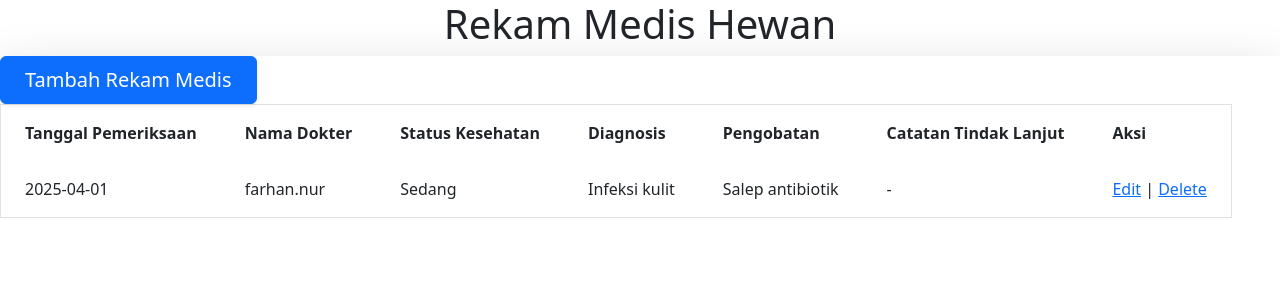
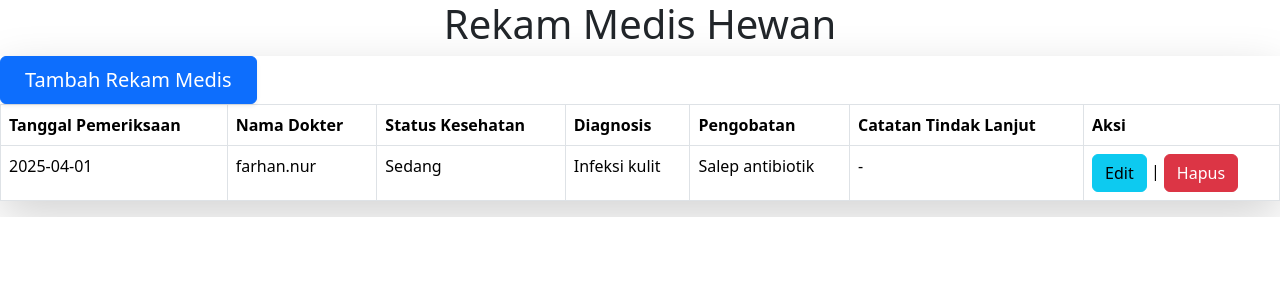
Before and after one commit to Basdat-C02/sizopi, a Django app: page /kesehatan/rekam_medis_hewan/6883e846-f894-40be-9282-30c29169e852/ in a window 1280 px wide. Shown: the top 300 px of the page. Run offline with Django 5.2, Linux system fonts and the light colour scheme.

Commit message:
feat: Add modal for create, edit, delete rekam medis

```diff
--- a/kesehatan/templates/rekam_medis_hewan.html
+++ b/kesehatan/templates/rekam_medis_hewan.html
@@ -4,57 +4,169 @@
 <div class="max-w-7xl mx-auto p-8">
     <h1 class="text-3xl font-semibold text-center mb-8">Rekam Medis Hewan</h1>
 
-
     <div class="bg-white p-6 rounded-lg shadow-lg">
-
         <div class="d-flex justify-content-between mb-6">
             <div>
-                <a href="{% url 'kesehatan:create_rekam_medis' id_hewan %}" class="btn btn-primary btn-lg px-4 py-2 rounded shadow-sm">
+                <button class="btn btn-primary btn-lg px-4 py-2 rounded shadow-sm" data-bs-toggle="modal" data-bs-target="#createModal">
                     Tambah Rekam Medis
-                </a>
+                </button>
             </div>
         </div>
 
-        <table class="min-w-full bg-white border border-gray-300 rounded-md">
+        <table class="table table-bordered">
             <thead>
-                <tr class="bg-gray-200">
-                    <th class="py-3 px-4 text-left">Tanggal Pemeriksaan</th>
-                    <th class="py-3 px-4 text-left">Nama Dokter</th>
-                    <th class="py-3 px-4 text-left">Status Kesehatan</th>
-                    <th class="py-3 px-4 text-left">Diagnosis</th>
-                    <th class="py-3 px-4 text-left">Pengobatan</th>
-                    <th class="py-3 px-4 text-left">Catatan Tindak Lanjut</th>
-                    <th class="py-3 px-4 text-left">Aksi</th>
+                <tr class="bg-light">
+                    <th>Tanggal Pemeriksaan</th>
+                    <th>Nama Dokter</th>
+                    <th>Status Kesehatan</th>
+                    <th>Diagnosis</th>
+                    <th>Pengobatan</th>
+                    <th>Catatan Tindak Lanjut</th>
+                    <th>Aksi</th>
                 </tr>
             </thead>
             <tbody>
                 {% for record in catatan_medis %}
-                    <tr class="border-t">
-                        <td class="py-3 px-4">{{ record.tanggal_pemeriksaan }}</td>
-                        <td class="py-3 px-4">{{ record.username_dh }}</td>
-                        <td class="py-3 px-4">{{ record.status_kesehatan }}</td>
-                        <td class="py-3 px-4">{{ record.diagnosis }}</td>
-                        <td class="py-3 px-4">{{ record.pengobatan }}</td>
-                        <td class="py-3 px-4">
+                <tr>
+                    <td>{{ record.tanggal_pemeriksaan }}</td>
+                    <td>{{ record.username_dh }}</td>
+                    <td>{{ record.status_kesehatan }}</td>
+                    <td>{{ record.diagnosis }}</td>
+                    <td>{{ record.pengobatan }}</td>
+                    <td>
                         {% if record.catatan_tindak_lanjut %}
                             {{ record.catatan_tindak_lanjut }}
                         {% else %}
                             -
                         {% endif %}
                     </td>
-                        <td class="py-3 px-4">
-                            <a href="{% url 'kesehatan:edit_rekam_medis' record.id_hewan %}" class="text-blue-500 hover:underline">Edit</a>
+                    <td>
+                        <button class="btn btn-info" data-bs-toggle="modal" data-bs-target="#editModal" onclick="populateEditForm('{{ record.id_hewan }}', '{{ record.diagnosis }}', '{{ record.pengobatan }}', '{{ record.catatan_tindak_lanjut }}')">
+                            Edit
+                        </button>
                         |
-                            <a href="{% url 'kesehatan:delete_rekam_medis' record.id_hewan %}" class="text-red-500 hover:underline">Delete</a>
+                        <button class="btn btn-danger" data-bs-toggle="modal" data-bs-target="#deleteModal" onclick="setDeleteUrl('{{ record.id_hewan }}')">
+                            Hapus
+                        </button>
                     </td>
                 </tr>
                 {% empty %}
                 <tr>
-                        <td colspan="7" class="py-3 px-4 text-center text-gray-500">No data available</td>
+                    <td colspan="7" class="text-center text-muted">No data available</td>
                 </tr>
                 {% endfor %}
             </tbody>
         </table>
     </div>
 </div>
+
+<!-- Modal for Create Form -->
+<div class="modal fade" id="createModal" tabindex="-1" aria-labelledby="createModalLabel" aria-hidden="true">
+    <div class="modal-dialog">
+        <div class="modal-content">
+            <div class="modal-header">
+                <h5 class="modal-title" id="createModalLabel">Form Pencatatan Rekam Medis</h5>
+                <button type="button" class="btn-close" data-bs-dismiss="modal" aria-label="Close"></button>
+            </div>
+            <form method="POST" action="{% url 'kesehatan:create_rekam_medis' id_hewan %}">
+                {% csrf_token %}
+                <div class="modal-body">
+                    <div class="mb-3">
+                        <label for="tanggal_pemeriksaan" class="form-label">Tanggal Pemeriksaan:</label>
+                        <input type="date" name="tanggal_pemeriksaan" class="form-control">
+                    </div>
+
+                    <div class="mb-3">
+                        <label for="status_kesehatan" class="form-label">Status:</label>
+                        <select name="status_kesehatan" class="form-select">
+                            <option value="">Pilih Status</option>
+                            <option value="Sehat">Sehat</option>
+                            <option value="Sakit">Sakit</option>
+                        </select>
+                    </div>
+
+                    <div class="mb-3">
+                        <label for="diagnosis" class="form-label">Diagnosa:</label>
+                        <input type="text" name="diagnosis" class="form-control">
+                    </div>
+
+                    <div class="mb-3">
+                        <label for="pengobatan" class="form-label">Pengobatan:</label>
+                        <input type="text" name="pengobatan" class="form-control">
+                    </div>
+
+                </div>
+                <div class="modal-footer">
+                    <button type="button" class="btn btn-secondary" data-bs-dismiss="modal">Batal</button>
+                    <button type="submit" class="btn btn-primary">Simpan</button>
+                </div>
+            </form>
+        </div>
+    </div>
+</div>
+
+<!-- Modal for Edit Form -->
+<div class="modal fade" id="editModal" tabindex="-1" aria-labelledby="editModalLabel" aria-hidden="true">
+    <div class="modal-dialog">
+        <div class="modal-content">
+            <div class="modal-header">
+                <h5 class="modal-title" id="editModalLabel">Edit Rekam Medis</h5>
+                <button type="button" class="btn-close" data-bs-dismiss="modal" aria-label="Close"></button>
+            </div>
+            <form method="POST" action="{% url 'kesehatan:edit_rekam_medis' id_hewan %}">
+                {% csrf_token %}
+                <div class="modal-body">
+                    <div class="mb-3">
+                        <label for="diagnosis" class="form-label">Diagnosa Baru:</label>
+                        <input type="text" name="diagnosis" id="edit_diagnosis" class="form-control">
+                    </div>
+
+                    <div class="mb-3">
+                        <label for="pengobatan" class="form-label">Pengobatan Baru:</label>
+                        <input type="text" name="pengobatan" id="edit_pengobatan" class="form-control">
+                    </div>
+
+                    <div class="mb-3">
+                        <label for="catatan_tindak_lanjut" class="form-label">Catatan Tindak Lanjut:</label>
+                        <input type="text" name="catatan_tindak_lanjut" id="edit_catatan_tindak_lanjut" class="form-control">
+                    </div>
+                </div>
+                <div class="modal-footer">
+                    <button type="button" class="btn btn-secondary" data-bs-dismiss="modal">Batal</button>
+                    <button type="submit" class="btn btn-primary">Simpan</button>
+                </div>
+            </form>
+        </div>
+    </div>
+</div>
+
+<!-- Modal for Delete Confirmation -->
+<div class="modal fade" id="deleteModal" tabindex="-1" aria-labelledby="deleteModalLabel" aria-hidden="true">
+    <div class="modal-dialog">
+        <div class="modal-content">
+            <div class="modal-header">
+                <h5 class="modal-title" id="deleteModalLabel">Hapus Rekam Medis</h5>
+                <button type="button" class="btn-close" data-bs-dismiss="modal" aria-label="Close"></button>
+            </div>
+            <div class="modal-body">
+                <p>Apakah Anda yakin ingin menghapus rekam medis ini?</p>
+            </div>
+            <div class="modal-footer">
+                <button type="button" class="btn btn-secondary" data-bs-dismiss="modal">Tidak</button>
+                <form method="POST" id="deleteForm" style="display: inline;">
+                    {% csrf_token %}
+                    <button type="submit" class="btn btn-danger">Ya</button>
+                </form>
+            </div>
+        </div>
+    </div>
+</div>
+
+<script>
+    function setDeleteUrl(id_hewan) {
+        const deleteUrl = "{% url 'kesehatan:delete_rekam_medis' id_hewan %}".replace('id_hewan', id_hewan);
+        document.getElementById('deleteForm').action = deleteUrl;
+    }
+</script>
+
 {% endblock %}
--- a/kesehatan/urls.py
+++ b/kesehatan/urls.py
@@ -1,5 +1,5 @@
 from django.urls import path
-from .views import rekam_medis_hewan, list_rekam_medis, edit_rekam_medis, create_rekam_medis
+from .views import rekam_medis_hewan, list_rekam_medis, edit_rekam_medis, create_rekam_medis, delete_rekam_medis
 
 app_name='kesehatan'
 
@@ -9,4 +9,5 @@ urlpatterns = [
     path('edit-rekam-medis/<uuid:pk>/', edit_rekam_medis, name='edit_rekam_medis'),
     path('delete-rekam-medis/<uuid:pk>/', rekam_medis_hewan, name='delete_rekam_medis'),
     path('create-rekam-medis/<uuid:pk>', create_rekam_medis, name='create_rekam_medis'),
+    path('delete-rekam-medis/<uuid:pk>/', delete_rekam_medis, name='delete_rekam_medis'),
 ]
--- a/kesehatan/views.py
+++ b/kesehatan/views.py
@@ -88,7 +88,6 @@ def edit_rekam_medis(request, pk):
     return render(request, 'edit_rekam_medis.html', {'catatan': dummy_data, 'pk': pk})
 
 def create_rekam_medis(request, pk):
-    # Dummy data for initial form
     dummy_data = {
         'tanggal_pemeriksaan': '',
         'nama_dokter': '',
@@ -99,12 +98,22 @@ def create_rekam_medis(request, pk):
     }
 
     if request.method == 'POST':
+        # Create logic
         return redirect('kesehatan:rekam_medis_hewan', pk=pk)
 
     context = {
         'form_data': dummy_data,
-        'status_options': ['Sehat', 'Sakit'],
-        'pk': pk
     }
 
     return render(request, 'create_rekam_medis.html', context)
+
+def delete_rekam_medis(request, pk):
+    if request.method == 'POST':
+        # Delete logic
+        return redirect('kesehatan:list_rekam_medis')
+
+    context = {
+        'pk': pk,
+    }
+
+    return render(request, 'delete_rekam_medis.html', context)
```
Also changed, not shown: kesehatan/templates/create_rekam_medis.html (deleted, +0 -64 lines), kesehatan/templates/edit_rekam_medis.html (deleted, +0 -31 lines). Lines whose indentation alone changed are shown as unchanged.
